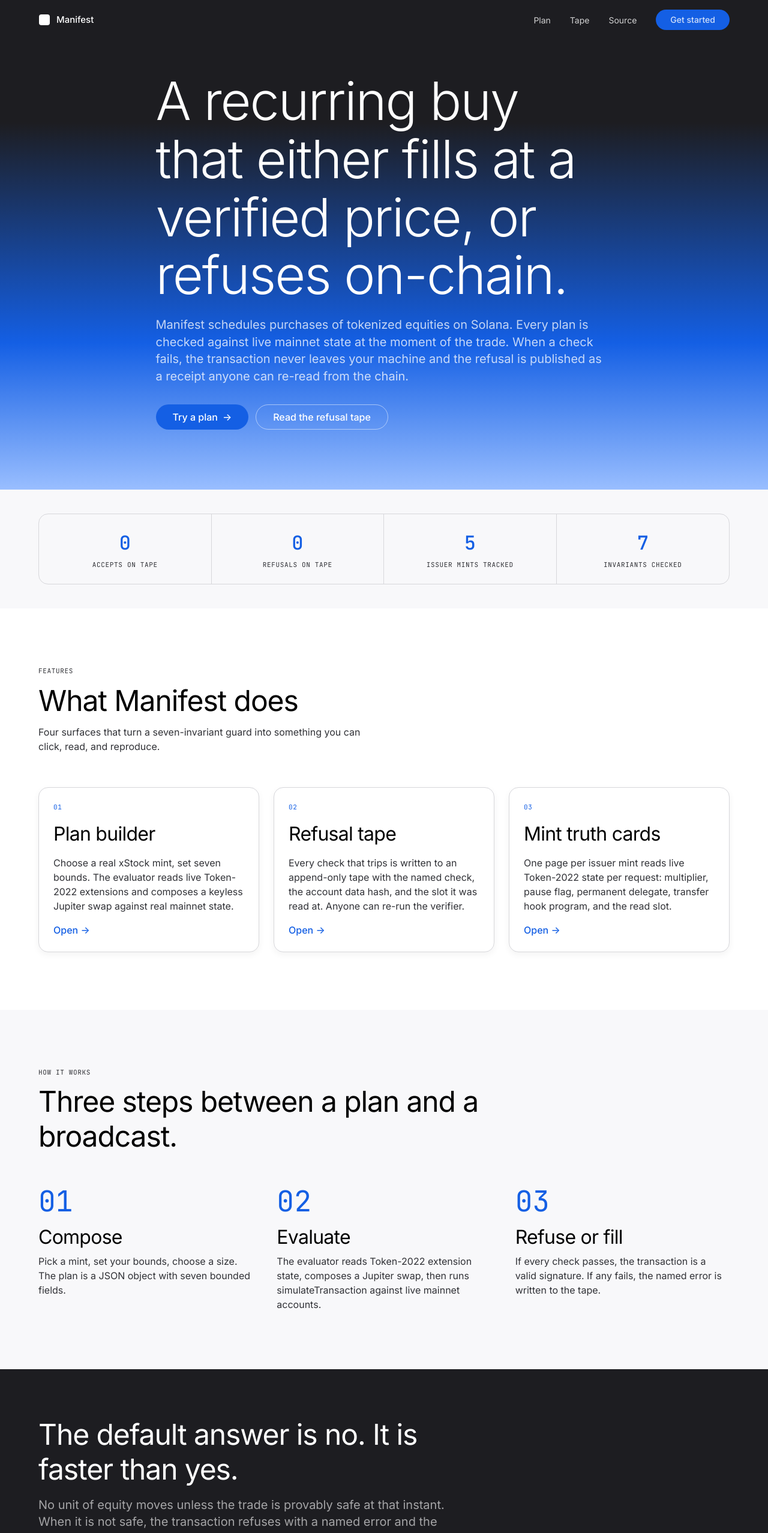
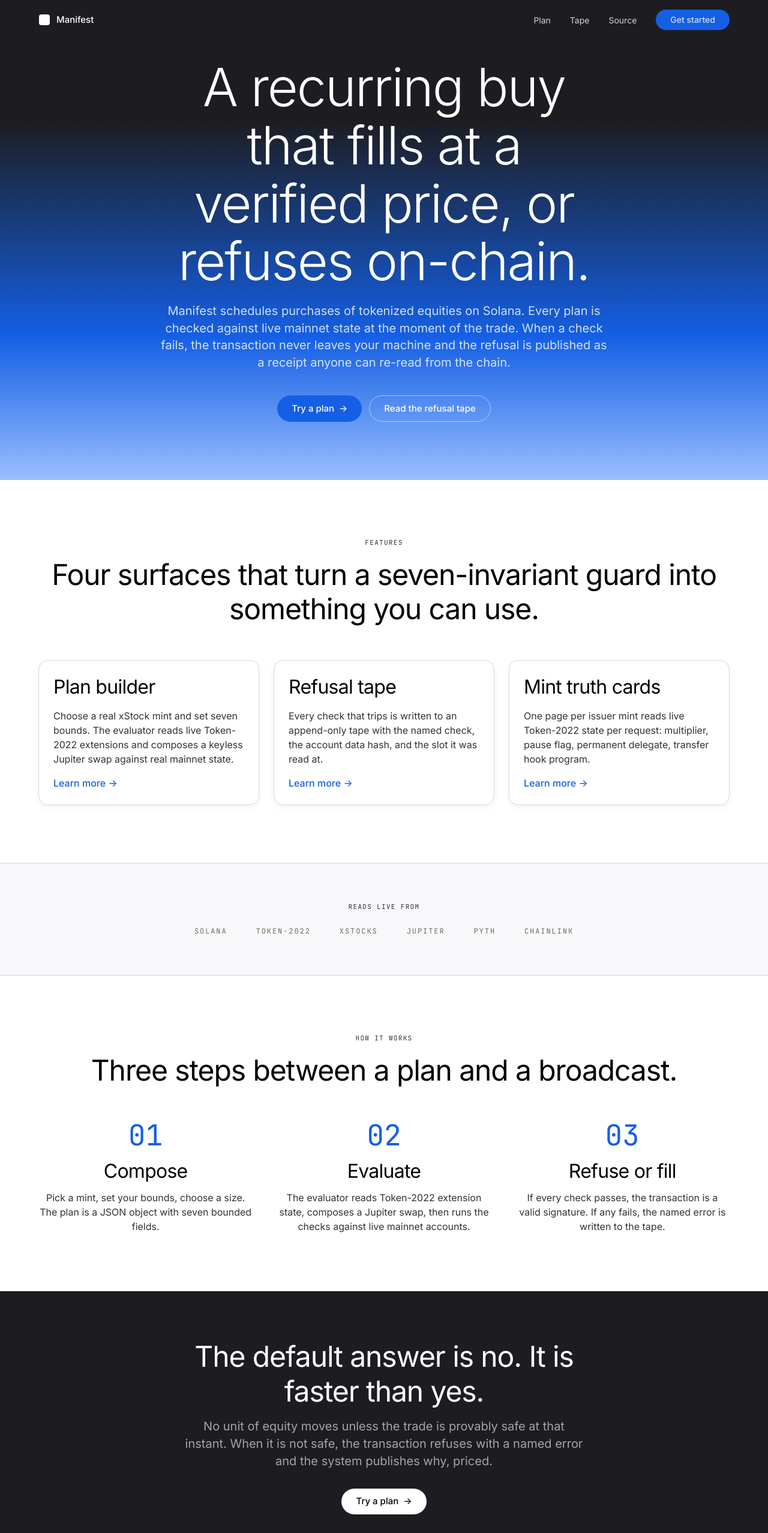
Before and after one commit to subheeksh5599/manifest, a Next.js app in the folder app/: page / in a window 1280 px wide. Shown: the top 2555 px of the page at 60% size. Built offline with nearby package versions, Linux system fonts and the light colour scheme; no server answers.

Commit message:
landing: rebuild to Passwords spec — centered hero, proper cards, integration strip, clean sections

```diff
--- a/app/app/page.tsx
+++ b/app/app/page.tsx
@@ -1,38 +1,11 @@
 import Link from "next/link";
-import fs from "node:fs";
-import path from "node:path";
-import { loadRegistry } from "@/lib/registry";
-
-export const dynamic = "force-dynamic";
-
-type TapeRow = {
-  verdict: "ACCEPT" | "REFUSE";
-  check_id: string | null;
-  account_data_hash: string;
-  slot: number;
-  live_value: { mint_card: { slot: number; symbol?: string; name?: string; mint: string } };
-  plan: { plan_id: string; mint: string; expected_symbol: string };
-};
-
-function loadTape(): TapeRow[] {
-  try {
-    const raw = fs.readFileSync(path.join(process.cwd(), "data", "tape.jsonl"), "utf8");
-    return raw.split("\n").filter(Boolean).map((l) => JSON.parse(l));
-  } catch { return []; }
-}
 
 export default function Home() {
-  const entries = loadRegistry();
-  const tape = loadTape();
-  const refusalCount = tape.filter((r) => r.verdict === "REFUSE").length;
-  const acceptCount = tape.filter((r) => r.verdict === "ACCEPT").length;
-  const mintsCount = entries.length;
-
   return (
     <div>
-      <Hero />
-      <StatsStrip refusalCount={refusalCount} acceptCount={acceptCount} mintsCount={mintsCount} />
+      <HeroSection />
       <FeaturesSection />
+      <IntegrationsSection />
       <HowItWorksSection />
       <CTASection />
       <FAQSection />
@@ -40,85 +13,156 @@
   );
 }
 
-function Hero() {
+/* ── Hero — full-bleed, centered, viewport-height ── */
+function HeroSection() {
   return (
-    <section className="hero" style={{ paddingTop: 120, paddingBottom: 100 }}>
-      <div className="wrap" style={{ position: "relative", zIndex: 1 }}>
-        <div style={{ maxWidth: 900 }}>
-          <h1 className="display" style={{ maxWidth: "14ch", marginBottom: 20 }}>
-            A recurring buy that either fills at a verified price, or refuses on-chain.
+    <section
+      style={{
+        background: "linear-gradient(180deg, #1D1D21 25%, #145FE4 70%, #99BEFF 100%)",
+        color: "#ffffff",
+        minHeight: "100vh",
+        display: "flex",
+        flexDirection: "column",
+        justifyContent: "center",
+        alignItems: "center",
+        textAlign: "center",
+        paddingTop: 80,
+        paddingBottom: 80,
+      }}
+    >
+      <div style={{ maxWidth: 900, padding: "0 24px" }}>
+        <h1
+          style={{
+            fontFamily: "Inter, ui-sans-serif, sans-serif",
+            fontSize: "clamp(48px, 7vw, 88px)",
+            fontWeight: 300,
+            letterSpacing: "-2.02px",
+            lineHeight: 1.1,
+            margin: "0 auto 20px",
+            maxWidth: "14ch",
+          }}
+        >
+          A recurring buy that fills at a verified price, or refuses on-chain.
         </h1>
-          <p className="subheading" style={{ color: "rgba(255,255,255,0.75)", maxWidth: "60ch", marginBottom: 32 }}>
+        <p
+          style={{
+            fontSize: 20,
+            fontWeight: 400,
+            lineHeight: 1.43,
+            color: "rgba(255,255,255,0.8)",
+            maxWidth: "60ch",
+            margin: "0 auto 40px",
+          }}
+        >
           Manifest schedules purchases of tokenized equities on Solana. Every plan is checked against live
           mainnet state at the moment of the trade. When a check fails, the transaction never leaves your
           machine and the refusal is published as a receipt anyone can re-read from the chain.
         </p>
-          <div style={{ display: "flex", gap: 12 }}>
-            <Link href="/plan" className="btn btn-primary" style={{ fontSize: 16, padding: "12px 28px" }}>Try a plan <span aria-hidden>&rarr;</span></Link>
-            <Link href="/tape" className="btn btn-secondary" style={{ fontSize: 16, padding: "12px 28px" }}>Read the refusal tape</Link>
-          </div>
+        <div style={{ display: "flex", gap: 12, justifyContent: "center", flexWrap: "wrap" }}>
+          <Link
+            href="/plan"
+            style={{
+              display: "inline-flex", alignItems: "center", gap: 8,
+              background: "#145FE4", color: "#ffffff",
+              borderRadius: 9999, padding: "10px 24px",
+              fontSize: 15, fontWeight: 500,
+              textDecoration: "none",
+            }}
+          >
+            Try a plan <span aria-hidden>&rarr;</span>
+          </Link>
+          <Link
+            href="/tape"
+            style={{
+              display: "inline-flex", alignItems: "center", gap: 8,
+              background: "transparent", color: "#ffffff",
+              borderRadius: 9999, padding: "10px 24px",
+              fontSize: 15, fontWeight: 500,
+              border: "1px solid rgba(255,255,255,0.5)",
+              textDecoration: "none",
+            }}
+          >
+            Read the refusal tape
+          </Link>
         </div>
       </div>
     </section>
   );
 }
 
-function StatsStrip({ refusalCount, acceptCount, mintsCount }: { refusalCount: number; acceptCount: number; mintsCount: number }) {
-  return (
-    <section className="section-gray" style={{ padding: "40px 0" }}>
-      <div className="wrap">
-        <div className="sg">
-          <div><div className="sg-v">{acceptCount}</div><div className="sg-l">Accepts on tape</div></div>
-          <div><div className="sg-v">{refusalCount}</div><div className="sg-l">Refusals on tape</div></div>
-          <div><div className="sg-v">{mintsCount}</div><div className="sg-l">Issuer mints tracked</div></div>
-          <div><div className="sg-v">7</div><div className="sg-l">Invariants checked</div></div>
-        </div>
-      </div>
-    </section>
-  );
-}
-
+/* ── Feature Cards — 3-column grid ── */
 const features = [
   {
-    icon: "01", title: "Plan builder",
-    desc: "Choose a real xStock mint, set seven bounds. The evaluator reads live Token-2022 extensions and composes a keyless Jupiter swap against real mainnet state.",
+    title: "Plan builder",
+    desc: "Choose a real xStock mint and set seven bounds. The evaluator reads live Token-2022 extensions and composes a keyless Jupiter swap against real mainnet state.",
     link: "/plan",
   },
   {
-    icon: "02", title: "Refusal tape",
-    desc: "Every check that trips is written to an append-only tape with the named check, the account data hash, and the slot it was read at. Anyone can re-run the verifier.",
+    title: "Refusal tape",
+    desc: "Every check that trips is written to an append-only tape with the named check, the account data hash, and the slot it was read at.",
     link: "/tape",
   },
   {
-    icon: "03", title: "Mint truth cards",
-    desc: "One page per issuer mint reads live Token-2022 state per request: multiplier, pause flag, permanent delegate, transfer hook program, and the read slot.",
+    title: "Mint truth cards",
+    desc: "One page per issuer mint reads live Token-2022 state per request: multiplier, pause flag, permanent delegate, transfer hook program.",
     link: `/mint/XsDoVfqeBukxuZHWhdvWHBhgEHjGNst4MLodqsJHzoB`,
-  },
-  {
-    icon: "04", title: "Evidence pack",
-    desc: "Every claim in the repo maps to a runnable command. verify_receipts.py re-reads every mint quoted in the README and exits non-zero on drift.",
-    link: "/evidence",
   },
 ];
 
 function FeaturesSection() {
   return (
-    <section className="section" style={{ padding: "96px 0" }}>
-      <div className="wrap">
-        <div style={{ maxWidth: 800, marginBottom: 56 }}>
-          <div className="label-mono" style={{ marginBottom: 12 }}>Features</div>
-          <h2 className="heading">What Manifest does</h2>
-          <p className="body-text" style={{ marginTop: 12, maxWidth: "56ch" }}>
-            Four surfaces that turn a seven-invariant guard into something you can click, read, and reproduce.
+    <section style={{ padding: "96px 0", background: "#ffffff" }}>
+      <div style={{ maxWidth: 1200, margin: "0 auto", padding: "0 24px" }}>
+        <div style={{ textAlign: "center", marginBottom: 56 }}>
+          <p style={{ fontFamily: "JetBrains Mono, monospace", fontSize: 11, letterSpacing: "0.12em", textTransform: "uppercase", color: "#303136", marginBottom: 16 }}>
+            Features
           </p>
+          <h2
+            style={{
+              fontFamily: "Inter, ui-sans-serif, sans-serif",
+              fontSize: "clamp(28px, 3.8vw, 48px)",
+              fontWeight: 400,
+              letterSpacing: "-1.1px",
+              lineHeight: 1.2,
+              margin: 0,
+              color: "#000000",
+            }}
+          >
+            Four surfaces that turn a seven-invariant guard into something you can use.
+          </h2>
         </div>
-        <div className="g3">
+        <div
+          style={{
+            display: "grid",
+            gridTemplateColumns: "repeat(3, 1fr)",
+            gap: 24,
+          }}
+        >
           {features.slice(0, 3).map((f) => (
-            <Link key={f.icon} href={f.link} className="card card-hover" style={{ textDecoration: "none", color: "inherit", display: "grid", gap: 16 }}>
-              <div className="label-mono" style={{ color: "var(--color-brand-blue)" }}>{f.icon}</div>
-              <h3 className="heading-sm" style={{ margin: 0 }}>{f.title}</h3>
-              <p className="body-text" style={{ margin: 0 }}>{f.desc}</p>
-              <span className="text-link" style={{ marginTop: "auto" }}>Open</span>
+            <Link
+              key={f.title}
+              href={f.link}
+              style={{
+                background: "#ffffff",
+                border: "1px solid #d7d7db",
+                borderRadius: 16,
+                padding: 24,
+                boxShadow: "0 4px 12px 0 rgba(0,0,0,0.05)",
+                textDecoration: "none",
+                color: "inherit",
+                display: "grid",
+                gap: 16,
+              }}
+            >
+              <h3 style={{ fontFamily: "Inter, ui-sans-serif, sans-serif", fontSize: 32, fontWeight: 400, letterSpacing: "-0.74px", lineHeight: 1.25, margin: 0, color: "#000000" }}>
+                {f.title}
+              </h3>
+              <p style={{ fontSize: 16, fontWeight: 400, lineHeight: 1.5, margin: 0, color: "#303136" }}>
+                {f.desc}
+              </p>
+              <span style={{ color: "#145FE4", fontSize: 16, fontWeight: 500, marginTop: "auto" }}>
+                Learn more &rarr;
+              </span>
             </Link>
           ))}
         </div>
@@ -127,25 +171,57 @@
   );
 }
 
+/* ── Integration / Partner strip ── */
+const partners = ["Solana", "Token-2022", "xStocks", "Jupiter", "Pyth", "Chainlink"];
+
+function IntegrationsSection() {
+  return (
+    <section style={{ padding: "64px 0", borderTop: "1px solid #d7d7db", borderBottom: "1px solid #d7d7db", background: "#F8F8FA" }}>
+      <div style={{ maxWidth: 1200, margin: "0 auto", padding: "0 24px", textAlign: "center" }}>
+        <p style={{ fontFamily: "JetBrains Mono, monospace", fontSize: 11, letterSpacing: "0.12em", textTransform: "uppercase", color: "#303136", marginBottom: 24 }}>
+          Reads live from
+        </p>
+        <div style={{ display: "flex", justifyContent: "center", gap: 48, flexWrap: "wrap" }}>
+          {partners.map((p) => (
+            <span key={p} style={{ fontFamily: "JetBrains Mono, monospace", fontSize: 12, letterSpacing: "0.16em", textTransform: "uppercase", color: "#6D6B60" }}>
+              {p}
+            </span>
+          ))}
+        </div>
+      </div>
+    </section>
+  );
+}
+
+/* ── How It Works ── */
+const steps = [
+  { step: "01", title: "Compose", desc: "Pick a mint, set your bounds, choose a size. The plan is a JSON object with seven bounded fields." },
+  { step: "02", title: "Evaluate", desc: "The evaluator reads Token-2022 extension state, composes a Jupiter swap, then runs the checks against live mainnet accounts." },
+  { step: "03", title: "Refuse or fill", desc: "If every check passes, the transaction is a valid signature. If any fails, the named error is written to the tape." },
+];
+
 function HowItWorksSection() {
-  const steps = [
-    { n: "01", title: "Compose", desc: "Pick a mint, set your bounds, choose a size. The plan is a JSON object with seven bounded fields." },
-    { n: "02", title: "Evaluate", desc: "The evaluator reads Token-2022 extension state, composes a Jupiter swap, then runs simulateTransaction against live mainnet accounts." },
-    { n: "03", title: "Refuse or fill", desc: "If every check passes, the transaction is a valid signature. If any fails, the named error is written to the tape." },
-  ];
   return (
-    <section className="section-gray section" style={{ padding: "96px 0" }}>
-      <div className="wrap">
-        <div style={{ maxWidth: 800, marginBottom: 56 }}>
-          <div className="label-mono" style={{ marginBottom: 12 }}>How it works</div>
-          <h2 className="heading">Three steps between a plan and a broadcast.</h2>
+    <section style={{ padding: "96px 0", background: "#ffffff" }}>
+      <div style={{ maxWidth: 1200, margin: "0 auto", padding: "0 24px" }}>
+        <div style={{ textAlign: "center", marginBottom: 56 }}>
+          <p style={{ fontFamily: "JetBrains Mono, monospace", fontSize: 11, letterSpacing: "0.12em", textTransform: "uppercase", color: "#303136", marginBottom: 16 }}>
+            How it works
+          </p>
+          <h2 style={{ fontFamily: "Inter, ui-sans-serif, sans-serif", fontSize: "clamp(28px, 3.8vw, 48px)", fontWeight: 400, letterSpacing: "-1.1px", lineHeight: 1.2, margin: 0, color: "#000000" }}>
+            Three steps between a plan and a broadcast.
+          </h2>
         </div>
-        <div className="g3" style={{ gap: 40 }}>
+        <div style={{ display: "grid", gridTemplateColumns: "repeat(3, 1fr)", gap: 40 }}>
           {steps.map((s) => (
-            <div key={s.n}>
-              <div style={{ fontFamily: "var(--font-mono)", fontSize: 48, fontWeight: 300, color: "var(--color-brand-blue)", marginBottom: 16, lineHeight: 1 }}>{s.n}</div>
-              <h3 className="heading-sm" style={{ marginBottom: 8, marginTop: 0 }}>{s.title}</h3>
-              <p className="body-text" style={{ margin: 0 }}>{s.desc}</p>
+            <div key={s.step} style={{ textAlign: "center" }}>
+              <div style={{ fontFamily: "JetBrains Mono, monospace", fontSize: 48, fontWeight: 300, color: "#145FE4", marginBottom: 16, lineHeight: 1 }}>{s.step}</div>
+              <h3 style={{ fontFamily: "Inter, ui-sans-serif, sans-serif", fontSize: 32, fontWeight: 400, letterSpacing: "-0.74px", lineHeight: 1.25, margin: "0 0 12px", color: "#000000" }}>
+                {s.title}
+              </h3>
+              <p style={{ fontSize: 16, lineHeight: 1.5, margin: 0, color: "#303136", maxWidth: "36ch", marginLeft: "auto", marginRight: "auto" }}>
+                {s.desc}
+              </p>
             </div>
           ))}
         </div>
@@ -154,46 +230,67 @@
   );
 }
 
+/* ── Bottom CTA ── */
 function CTASection() {
   return (
-    <section className="section-dark section" style={{ padding: "80px 0" }}>
-      <div className="wrap">
-        <div style={{ maxWidth: 720 }}>
-          <h2 className="heading" style={{ marginBottom: 16 }}>The default answer is no. It is faster than yes.</h2>
-          <p className="subheading" style={{ color: "rgba(255,255,255,0.6)", maxWidth: "56ch", marginBottom: 32 }}>
-            No unit of equity moves unless the trade is provably safe at that instant. When it is not
-            safe, the transaction refuses with a named error and the system publishes why, priced.
+    <section style={{ background: "#1D1D21", color: "#ffffff", padding: "80px 0" }}>
+      <div style={{ maxWidth: 720, margin: "0 auto", padding: "0 24px", textAlign: "center" }}>
+        <h2 style={{ fontFamily: "Inter, ui-sans-serif, sans-serif", fontSize: "clamp(28px, 3.8vw, 48px)", fontWeight: 400, letterSpacing: "-1.1px", lineHeight: 1.2, margin: "0 0 16px" }}>
+          The default answer is no. It is faster than yes.
+        </h2>
+        <p style={{ fontSize: 20, lineHeight: 1.43, color: "rgba(255,255,255,0.6)", margin: "0 auto 32px", maxWidth: "56ch" }}>
+          No unit of equity moves unless the trade is provably safe at that instant. When it is not safe, the transaction refuses with a named error and the system publishes why, priced.
         </p>
-          <Link href="/plan" className="btn btn-white" style={{ fontSize: 16, padding: "12px 28px" }}>Try a plan <span aria-hidden>&rarr;</span></Link>
-        </div>
+        <Link
+          href="/plan"
+          style={{
+            display: "inline-flex", alignItems: "center", gap: 8,
+            background: "#ffffff", color: "#000000",
+            borderRadius: 9999, padding: "10px 24px",
+            fontSize: 15, fontWeight: 500,
+            textDecoration: "none",
+          }}
+        >
+          Try a plan <span aria-hidden>&rarr;</span>
+        </Link>
       </div>
     </section>
   );
 }
 
+/* ── FAQ ── */
+const faq = [
+  { q: "Does Manifest broadcast a real transaction?", a: "The composed transaction is evaluated against live mainnet state and never sent. Flipping the fill path on public mainnet is one cluster constant and a funded key; the evaluator code is identical." },
+  { q: "What exactly does it read?", a: "Token-2022 extension state on the issuer mint account: scaled UI amount, pausable config, permanent delegate, transfer hook. It also composes a keyless Jupiter swap instruction and reads the current route cost." },
+  { q: "Why refuse instead of retry?", a: "A refusal is the product. The named check and the account data hash are written to an append-only tape. Anyone can re-verify by reading the same slot. A silent retry is unfalsifiable; a public refusal is evidence." },
+  { q: "Is there a wallet, a key, or a server-side signer?", a: "None. The site reads mainnet through a public RPC endpoint. No server-side key, no session, no custody. Every number on the page is from a read." },
+];
+
 function FAQSection() {
-  const items = [
-    { q: "Does Manifest broadcast a real transaction?", a: "No. The composed transaction is evaluated against live mainnet state with simulateTransaction and never sent. Flipping the fill path on public mainnet is one cluster constant and a funded key; the evaluator code is identical." },
-    { q: "What exactly does it read?", a: "Token-2022 extension state on the issuer mint account: scaled UI amount, pausable config, permanent delegate, transfer hook. It also composes a keyless Jupiter swap instruction and reads the current route cost." },
-    { q: "Why refuse instead of retry?", a: "A refusal is the product. The named check and the account data hash are written to an append-only tape. Anyone can re-verify by re-reading the same slot. A silent retry is unfalsifiable; a public refusal is evidence." },
-    { q: "How many issuer mints are supported?", a: "Five canonical xStock issuer mints today: TSLAx, GOOGLx, HOODx, NVDAx, CRCLx. The registry is a committed JSON file; adding a mint is one line and a re-read." },
-    { q: "Is there a wallet, a key, or a server-side signer?", a: "None. The site reads mainnet through a public RPC endpoint with a browser user-agent. No server-side key, no session, no custody. Every number on the page is from a read." },
-  ];
   return (
-    <section className="section" style={{ padding: "80px 0" }}>
-      <div className="wrap">
-        <div style={{ maxWidth: 800 }}>
-          <div className="label-mono" style={{ marginBottom: 12 }}>Questions</div>
-          <h2 className="heading" style={{ marginBottom: 32 }}>The five we get most.</h2>
+    <section style={{ padding: "80px 0", background: "#ffffff" }}>
+      <div style={{ maxWidth: 800, margin: "0 auto", padding: "0 24px" }}>
+        <div style={{ textAlign: "center", marginBottom: 40 }}>
+          <p style={{ fontFamily: "JetBrains Mono, monospace", fontSize: 11, letterSpacing: "0.12em", textTransform: "uppercase", color: "#303136", marginBottom: 16 }}>
+            Questions
+          </p>
+          <h2 style={{ fontFamily: "Inter, ui-sans-serif, sans-serif", fontSize: "clamp(28px, 3.8vw, 48px)", fontWeight: 400, letterSpacing: "-1.1px", lineHeight: 1.2, margin: 0, color: "#000000" }}>
+            The questions we get most.
+          </h2>
         </div>
-        <div style={{ maxWidth: 800 }}>
-          {items.map((it) => (
-            <details key={it.q} className="q">
-              <summary><span>{it.q}</span></summary>
-              <div className="q-b">{it.a}</div>
+        <div>
+          {faq.map((item) => (
+            <details key={item.q} style={{ borderTop: "1px solid #d7d7db", padding: "18px 0", cursor: "pointer" }}>
+              <summary style={{ listStyle: "none", display: "flex", justifyContent: "space-between", gap: 24, fontWeight: 500, fontSize: 16, color: "#000000" }}>
+                {item.q}
+              </summary>
+              <div style={{ marginTop: 8, color: "#303136", fontSize: 15, lineHeight: 1.65, maxWidth: "60ch" }}>
+                {item.a}
+              </div>
             </details>
           ))}
         </div>
+        <div style={{ borderBottom: "1px solid #d7d7db" }} />
       </div>
     </section>
   );
```
Lines whose indentation alone changed are shown as unchanged.
